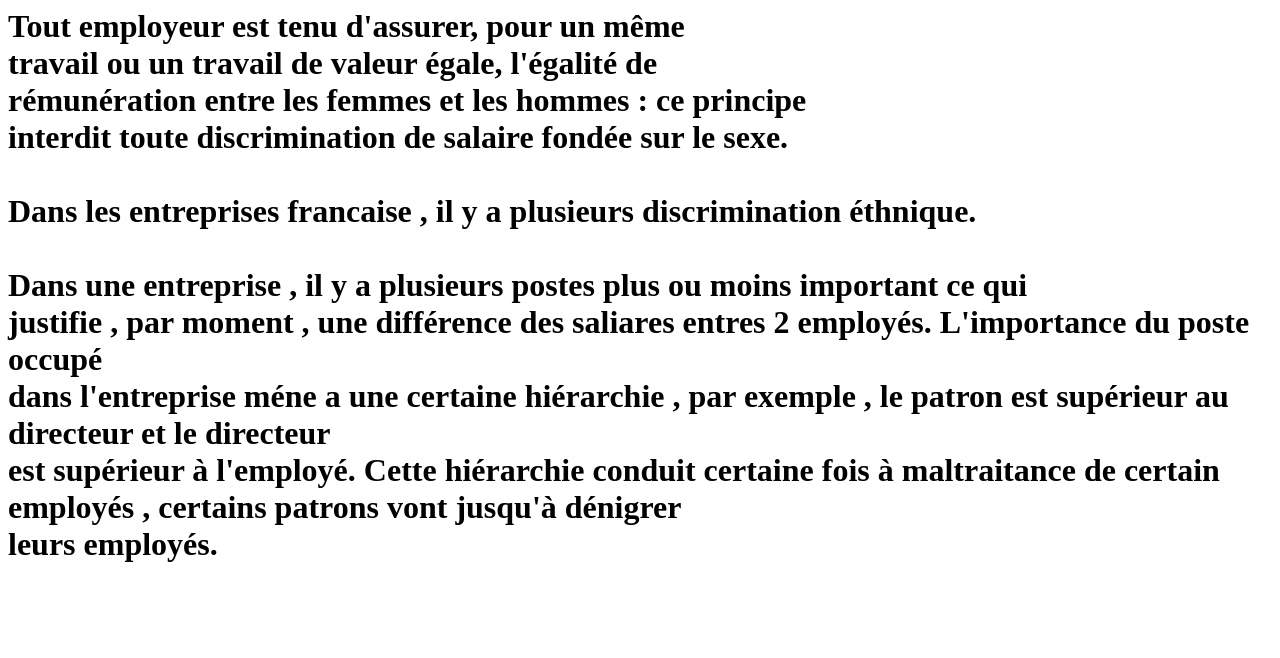
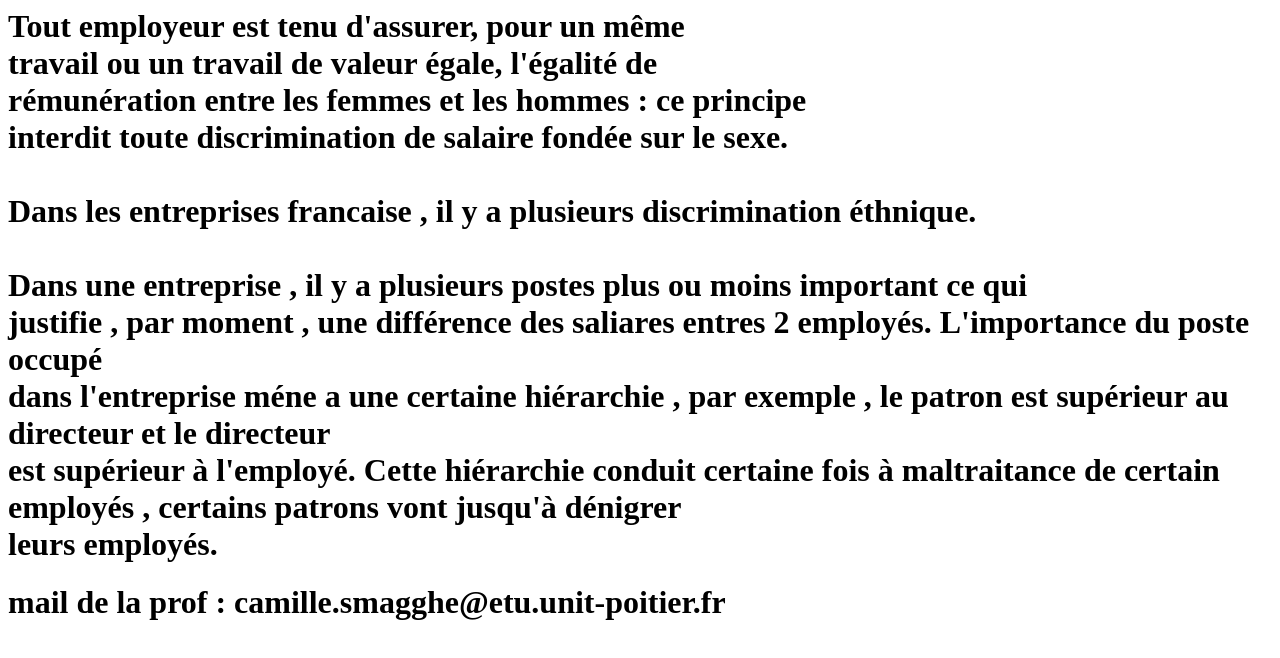
Before and after one commit to Ayoub5k/EMC, a plain HTML site: page index.html in a window 1280 px wide. Drawn offline with Linux system fonts and the light colour scheme.

Commit message:
Update index.html

```diff
--- a/index.html
+++ b/index.html
@@ -16,5 +16,6 @@
 		est supérieur à l'employé. Cette hiérarchie conduit certaine fois à maltraitance de certain employés , certains patrons vont jusqu'à dénigrer <br>
 		leurs employés.
 		</h1>
+		<h1>mail de la prof : camille.smagghe@etu.unit-poitier.fr</h1>
 	</body>
 </html>
```
